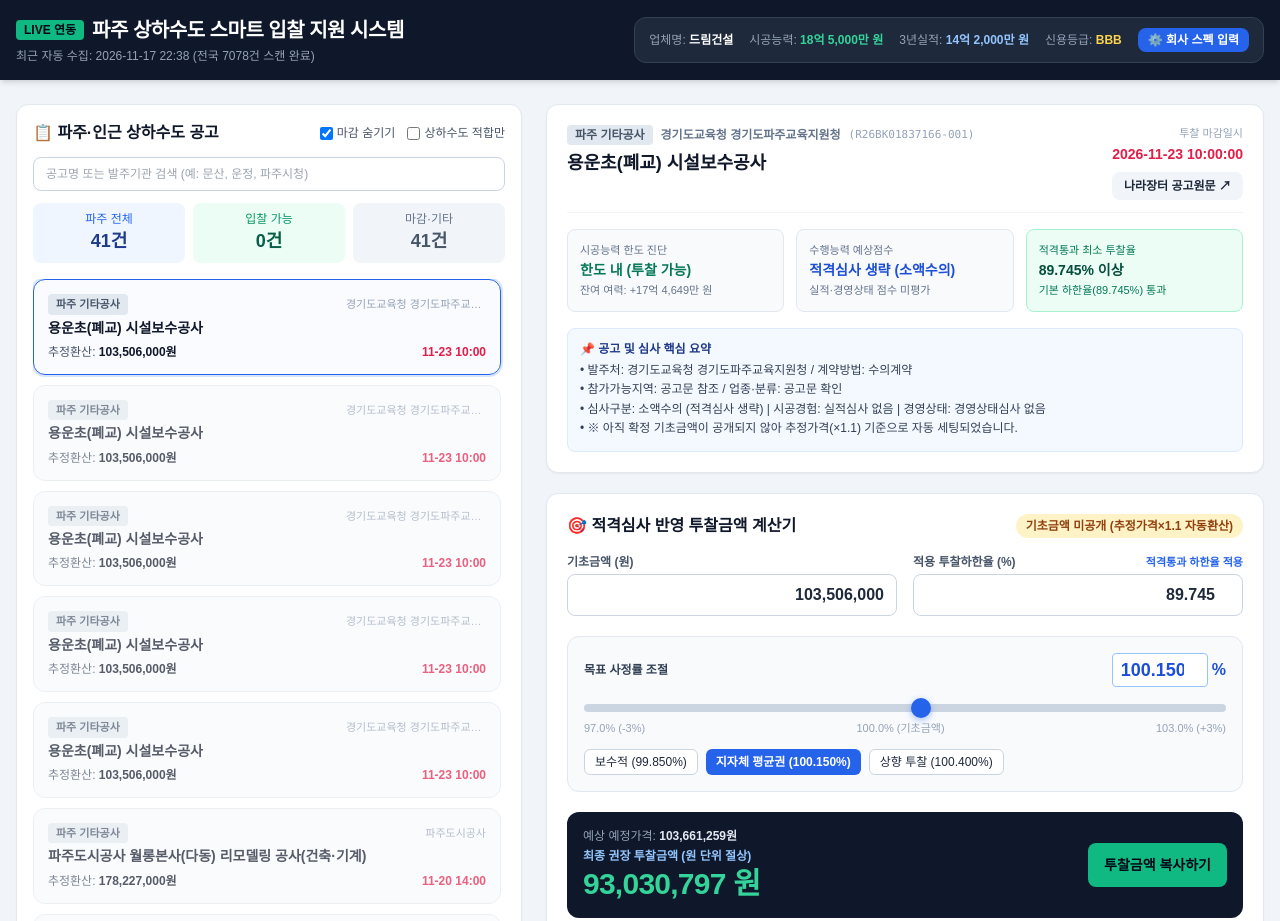
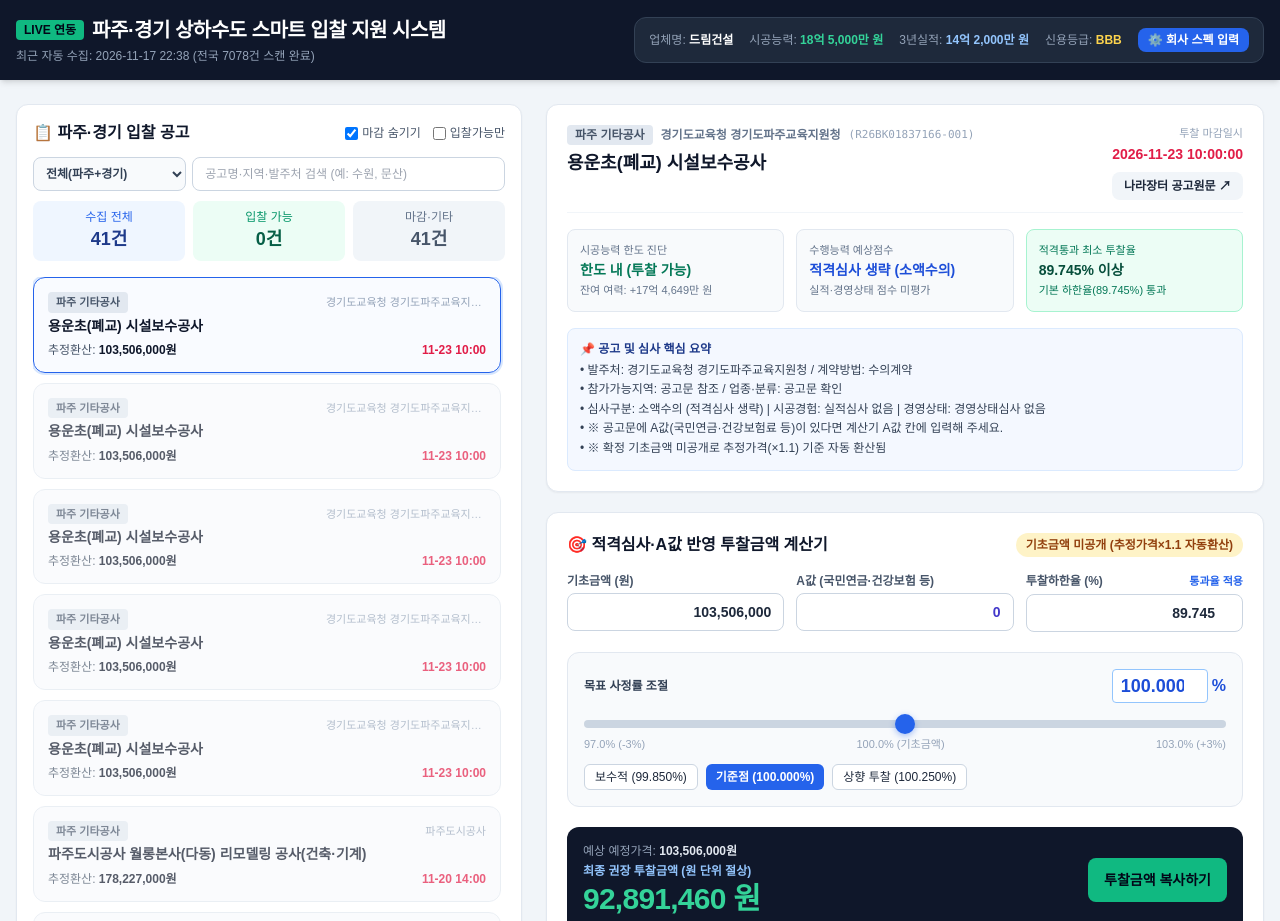
Before and after one commit to gateoneh92/waterbid-ai, a plain HTML site: page index.html in a window 1280 px wide. Shown: the top 921 px of the page. Drawn offline with nearby package versions, Linux system fonts and the light colour scheme; a web font is replaced by a local one.

Commit message:
Update titles and labels for clarity

```diff
--- a/index.html
+++ b/index.html
@@ -3,7 +3,7 @@
 <head>
   <meta charset="UTF-8" />
   <meta name="viewport" content="width=device-width, initial-scale=1.0" />
-  <title>파주 상하수도 맞춤형 입찰 분석 시스템</title>
+  <title>파주·경기 상하수도 맞춤형 입찰 분석 시스템</title>
   <script src="https://cdn.tailwindcss.com"></script>
   <style>
     @import url('https://cdn.jsdelivr.net/gh/orioncactus/pretendard/dist/web/static/pretendard.css');
@@ -22,7 +22,7 @@
       <div>
         <div class="flex items-center gap-2">
           <span id="statusBadge" class="bg-emerald-500 text-slate-950 text-xs font-extrabold px-2 py-0.5 rounded">LIVE 연동</span>
-          <h1 class="text-lg md:text-xl font-bold tracking-tight">파주 상하수도 스마트 입찰 지원 시스템</h1>
+          <h1 class="text-lg md:text-xl font-bold tracking-tight">파주·경기 상하수도 스마트 입찰 지원 시스템</h1>
         </div>
         <p id="lastUpdatedText" class="text-xs text-slate-400 mt-1">나라장터(G2B) 데이터 불러오는 중...</p>
       </div>
@@ -95,7 +95,7 @@
     <section class="lg:col-span-5 flex flex-col gap-4">
       <div class="bg-white rounded-xl shadow-sm border border-slate-200 p-4">
         <div class="flex flex-wrap items-center justify-between gap-2 mb-3">
-          <h2 class="font-bold text-base text-slate-900">📋 파주·인근 상하수도 공고</h2>
+          <h2 class="font-bold text-base text-slate-900">📋 파주·경기 입찰 공고</h2>
           <div class="flex items-center gap-3">
             <label class="inline-flex items-center gap-1 text-xs font-medium text-slate-600 cursor-pointer">
               <input type="checkbox" id="hideClosed" checked class="rounded text-blue-600 focus:ring-blue-500" />
@@ -103,17 +103,24 @@
             </label>
             <label class="inline-flex items-center gap-1 text-xs font-medium text-slate-600 cursor-pointer">
               <input type="checkbox" id="filterEligible" class="rounded text-blue-600 focus:ring-blue-500" />
-              상하수도 적합만
+              입찰가능만
             </label>
           </div>
         </div>
 
-        <input type="text" id="searchInput" placeholder="공고명 또는 발주기관 검색 (예: 문산, 운정, 파주시청)"
-          class="w-full text-xs border border-slate-300 rounded-lg px-3 py-2 mb-3 focus:outline-none focus:border-blue-500" />
+        <div class="grid grid-cols-3 gap-1.5 mb-2.5 text-xs">
+          <select id="areaFilter" class="col-span-1 border border-slate-300 rounded-lg px-2 py-2 bg-slate-50 font-semibold text-slate-700 focus:outline-none focus:border-blue-500">
+            <option value="all">전체(파주+경기)</option>
+            <option value="paju">파주 관내만</option>
+            <option value="gyeonggi">경기도 관외만</option>
+          </select>
+          <input type="text" id="searchInput" placeholder="공고명·지역·발주처 검색 (예: 수원, 문산)"
+            class="col-span-2 text-xs border border-slate-300 rounded-lg px-3 py-2 focus:outline-none focus:border-blue-500" />
+        </div>
 
         <div class="grid grid-cols-3 gap-2 mb-4 text-center">
           <div class="bg-blue-50 rounded-lg p-2">
-            <div class="text-xs text-blue-600 font-medium">파주 전체</div>
+            <div class="text-xs text-blue-600 font-medium">수집 전체</div>
             <div id="countTotal" class="text-lg font-extrabold text-blue-900">0건</div>
           </div>
           <div class="bg-emerald-50 rounded-lg p-2">
@@ -178,30 +185,35 @@
         </div>
       </div>
 
-      <!-- 투찰가 계산기 -->
+      <!-- 투찰가 계산기 (A값 반영) -->
       <div class="bg-white rounded-xl shadow-sm border border-slate-200 p-5">
         <div class="flex flex-wrap items-center justify-between gap-2 mb-4">
-          <h3 class="font-bold text-base text-slate-900">🎯 적격심사 반영 투찰금액 계산기</h3>
+          <h3 class="font-bold text-base text-slate-900">🎯 적격심사·A값 반영 투찰금액 계산기</h3>
           <span id="basePriceStatusBadge" class="text-xs font-semibold text-emerald-700 bg-emerald-50 px-2.5 py-1 rounded-full">
             확정 기초금액 반영됨
           </span>
         </div>
 
-        <div class="grid grid-cols-1 sm:grid-cols-2 gap-4 mb-5">
+        <div class="grid grid-cols-1 sm:grid-cols-3 gap-3 mb-5">
           <div>
             <label class="block text-xs font-semibold text-slate-600 mb-1">기초금액 (원)</label>
-            <input type="text" id="basePriceInput" value="200,000,000"
-              class="w-full font-bold text-right text-base border border-slate-300 rounded-lg px-3 py-2 focus:outline-none focus:border-blue-500" />
+            <input type="text" id="basePriceInput" value="387,700,000"
+              class="w-full font-bold text-right text-sm border border-slate-300 rounded-lg px-3 py-2 focus:outline-none focus:border-blue-500" />
+          </div>
+          <div>
+            <label class="block text-xs font-semibold text-slate-600 mb-1">A값 (국민연금·건강보험 등)</label>
+            <input type="text" id="aValueInput" value="0" placeholder="공고문 A값 입력"
+              class="w-full font-bold text-right text-sm text-indigo-700 border border-slate-300 rounded-lg px-3 py-2 focus:outline-none focus:border-blue-500" />
           </div>
           <div>
             <div class="flex items-center justify-between mb-1">
-              <label class="text-xs font-semibold text-slate-600">적용 투찰하한율 (%)</label>
+              <label class="text-xs font-semibold text-slate-600">투찰하한율 (%)</label>
               <button type="button" onclick="applyMinPassRate()" class="text-[11px] font-bold text-blue-600 hover:underline">
-                적격통과 하한율 적용
+                통과율 적용
               </button>
             </div>
             <input type="number" id="lowerRateInput" step="0.001" value="89.745"
-              class="w-full font-bold text-right text-base border border-slate-300 rounded-lg px-3 py-2 focus:outline-none focus:border-blue-500" />
+              class="w-full font-bold text-right text-sm border border-slate-300 rounded-lg px-3 py-2 focus:outline-none focus:border-blue-500" />
           </div>
         </div>
 
@@ -209,13 +221,13 @@
           <div class="flex items-center justify-between mb-2">
             <span class="text-xs font-bold text-slate-700">목표 사정률 조절</span>
             <div class="flex items-center gap-1">
-              <input type="number" id="rateNumberInput" step="0.005" min="97" max="103" value="100.150"
+              <input type="number" id="rateNumberInput" step="0.005" min="97" max="103" value="100.000"
                 class="w-24 text-right font-extrabold text-blue-700 text-lg bg-white border border-blue-300 rounded px-2 py-0.5" />
               <span class="font-bold text-blue-700">%</span>
             </div>
           </div>
 
-          <input type="range" id="rateSlider" min="97.000" max="103.000" step="0.005" value="100.150"
+          <input type="range" id="rateSlider" min="97.000" max="103.000" step="0.005" value="100.000"
             class="w-full h-2 bg-slate-300 rounded-lg appearance-none cursor-pointer my-2" />
 
           <div class="flex justify-between text-[11px] text-slate-400 mb-3">
@@ -228,18 +240,21 @@
             <button type="button" onclick="setRate(99.850)" class="text-xs bg-white hover:bg-slate-100 border border-slate-300 rounded-md px-2.5 py-1 font-medium">
               보수적 (99.850%)
             </button>
-            <button type="button" onclick="setRate(100.150)" class="text-xs bg-blue-600 hover:bg-blue-700 text-white rounded-md px-2.5 py-1 font-semibold">
-              지자체 평균권 (100.150%)
+            <button type="button" onclick="setRate(100.000)" class="text-xs bg-blue-600 hover:bg-blue-700 text-white rounded-md px-2.5 py-1 font-semibold">
+              기준점 (100.000%)
             </button>
-            <button type="button" onclick="setRate(100.400)" class="text-xs bg-white hover:bg-slate-100 border border-slate-300 rounded-md px-2.5 py-1 font-medium">
-              상향 투찰 (100.400%)
+            <button type="button" onclick="setRate(100.250)" class="text-xs bg-white hover:bg-slate-100 border border-slate-300 rounded-md px-2.5 py-1 font-medium">
+              상향 투찰 (100.250%)
             </button>
           </div>
         </div>
 
         <div class="bg-slate-900 text-white rounded-xl p-4 flex flex-col sm:flex-row sm:items-center justify-between gap-4">
           <div>
-            <div class="text-xs text-slate-400">예상 예정가격: <span id="expectedPriceText" class="text-slate-200 font-semibold">0원</span></div>
+            <div class="text-xs text-slate-400">
+              예상 예정가격: <span id="expectedPriceText" class="text-slate-200 font-semibold">0원</span>
+              <span id="aValueFormulaNote" class="text-indigo-300 ml-1"></span>
+            </div>
             <div class="text-xs text-blue-300 mt-1 font-semibold">최종 권장 투찰금액 (원 단위 절상)</div>
             <div id="finalBidText" class="text-2xl sm:text-3xl font-extrabold text-emerald-400 tracking-tight mt-0.5">0 원</div>
           </div>
@@ -286,15 +301,15 @@
     let currentCompany = { ...defaultCompany };
     let allBids = [];
     let selectedBid = null;
-    let lastDrawnRate = 100.120;
+    let lastDrawnRate = 100.000;
 
     const fallbackBids = [{
-      id: "SAMPLE-001", bidNo: "20261117001-00",
-      title: "[샘플] 문산읍 선유리 일원 노후 상수관로 정비공사",
-      agency: "파주시청 상하수도과", region: "경기도 파주시", mainField: "상하수도설비공사",
-      presmptPrice: 258636363, basePrice: 284500000, isEstimatedBase: false,
-      lowerRate: 89.745, contractMethod: "제한경쟁", deadline: "2026-11-24 10:00",
-      isClosed: false, url: "https://www.g2b.go.kr", isWater: true
+      id: "R26BK01823121-000", bidNo: "R26BK01823121-000",
+      title: "[샘플] 중로2-291호선 노후 하수관로 교체공사",
+      agency: "경기도 수원시 권선구", region: "경기도", mainField: "상하수도설비공사",
+      presmptPrice: 352454546, basePrice: 387700000, aValue: 31611896, isEstimatedBase: false,
+      lowerRate: 89.745, contractMethod: "제한경쟁", deadline: "2026-11-19 10:00",
+      isClosed: false, url: "https://www.g2b.go.kr", isWater: true, isPajuLocal: false
     }];
 
     const formatNum = num => Math.round(num).toLocaleString('ko-KR');
@@ -380,6 +395,7 @@
       const r = String(bid.region || "").trim();
       const regionAllowed = !r || r === "공고문 참조" || r.includes("파주") || r.includes("경기") || r.includes("전국");
       const eligible = bid.isWater && regionAllowed && qual.withinCapacity && qual.qualPass && !isClosed;
+      const areaPrefix = bid.isPajuLocal ? "파주" : "경기";
 
       const [badge, badgeColor] =
         isClosed ? ["투찰마감", "bg-slate-200 text-slate-500"] :
@@ -387,15 +403,16 @@
         !bid.isWater ? ["파주 기타공사", "bg-slate-200 text-slate-600"] :
         !qual.withinCapacity ? ["시공능력 초과", "bg-rose-100 text-rose-700"] :
         !qual.qualPass ? ["적격점수 미달", "bg-rose-100 text-rose-700"] :
-        qual.evalTier.includes("소액수의") ? ["상하수도 · 소액수의", "bg-blue-100 text-blue-800"] :
-        qual.deficit > 0 ? ["상하수도 · 투찰상향", "bg-amber-100 text-amber-800"] :
-        ["상하수도 · 추천", "bg-emerald-100 text-emerald-800"];
+        qual.evalTier.includes("소액수의") ? [`${areaPrefix} · 소액수의`, "bg-blue-100 text-blue-800"] :
+        qual.deficit > 0 ? [`${areaPrefix} · 투찰상향`, "bg-amber-100 text-amber-800"] :
+        [`${areaPrefix} · 입찰가능`, "bg-emerald-100 text-emerald-800"];
 
       const summary = [
         `• 발주처: ${bid.agency} / 계약방법: ${method}`,
         `• 참가가능지역: ${bid.region} / 업종·분류: ${bid.mainField}`,
         `• 심사구분: ${qual.evalTier} | 시공경험: ${qual.expDetail} | 경영상태: ${qual.mgmtDetail}`,
-        bid.isEstimatedBase ? "• ※ 아직 확정 기초금액이 공개되지 않아 추정가격(×1.1) 기준으로 자동 세팅되었습니다." : ""
+        bid.aValue > 0 ? `• 자동 확인된 A값 합계: ${formatNum(bid.aValue)}원 (계산기 자동 반영됨)` : "• ※ 공고문에 A값(국민연금·건강보험료 등)이 있다면 계산기 A값 칸에 입력해 주세요.",
+        bid.isEstimatedBase ? "• ※ 확정 기초금액 미공개로 추정가격(×1.1) 기준 자동 환산됨" : ""
       ].filter(Boolean).join("\n");
 
       return { ...bid, isClosed, qual, eligible, badge, badgeColor, summary };
@@ -439,11 +456,13 @@
     function getFilteredBids() {
       const hideClosed = $('hideClosed').checked;
       const onlyEligible = $('filterEligible').checked;
+      const area = $('areaFilter').value;
       const kw = $('searchInput').value.trim().toLowerCase();
       return allBids.filter(b =>
         (!hideClosed || !b.isClosed) &&
         (!onlyEligible || b.eligible) &&
-        (!kw || `${b.title} ${b.agency} ${b.region}`.toLowerCase().includes(kw))
+        (area === "all" || (area === "paju" ? b.isPajuLocal : !b.isPajuLocal)) &&
+        (!kw || `${b.title} ${b.agency} ${b.region} ${b.bidNo}`.toLowerCase().includes(kw))
       );
     }
 
@@ -451,6 +470,7 @@
       allBids = allBids.map(evaluateBidClient).sort((a, b) =>
         (Number(a.isClosed) - Number(b.isClosed)) ||
         (Number(b.eligible) - Number(a.eligible)) ||
+        (Number(b.isPajuLocal) - Number(a.isPajuLocal)) ||
         (Number(b.isWater) - Number(a.isWater)) ||
         b.bidNo.localeCompare(a.bidNo)
       );
@@ -470,7 +490,7 @@
       const filtered = getFilteredBids();
       const listEl = $('bidList');
       if (!filtered.length) {
-        listEl.innerHTML = `<div class="text-center py-10 text-xs text-slate-400 bg-slate-50 rounded-xl border border-dashed border-slate-200">선택한 필터 조건에 해당하는 공고가 없습니다.<br/>상단 체크박스를 해제하면 전체 공고를 볼 수 있습니다.</div>`;
+        listEl.innerHTML = `<div class="text-center py-10 text-xs text-slate-400 bg-slate-50 rounded-xl border border-dashed border-slate-200">선택한 필터 조건에 해당하는 공고가 없습니다.<br/>상단 필터를 변경하면 다른 공고를 볼 수 있습니다.</div>`;
         return;
       }
 
@@ -483,7 +503,7 @@
           <div onclick="selectBid('${bid.id}')" class="p-3.5 rounded-xl border transition cursor-pointer ${style}">
             <div class="flex items-center justify-between gap-2 mb-1">
               <span class="text-[11px] font-bold px-2 py-0.5 rounded ${bid.badgeColor}">${bid.badge}</span>
-              <span class="text-[11px] text-slate-400 font-medium truncate max-w-[140px]">${bid.agency}</span>
+              <span class="text-[11px] text-slate-400 font-medium truncate max-w-[160px]">${bid.agency}</span>
             </div>
             <div class="font-bold text-sm text-slate-900 mb-1.5 leading-snug">${bid.title}</div>
             <div class="flex items-center justify-between text-xs text-slate-600">
@@ -527,6 +547,7 @@
       $('basePriceStatusBadge').className = `text-xs font-semibold px-2.5 py-1 rounded-full ${selectedBid.isEstimatedBase ? 'text-amber-800 bg-amber-100' : 'text-emerald-700 bg-emerald-50'}`;
 
       $('basePriceInput').value = formatNum(selectedBid.basePrice);
+      $('aValueInput').value = formatNum(selectedBid.aValue || 0);
       $('lowerRateInput').value = q.minPassBidRate.toFixed(3);
       calculateBid();
     }
@@ -539,11 +560,18 @@
 
     function calculateBid() {
       const base = parseNum($('basePriceInput').value);
+      const aVal = parseNum($('aValueInput').value);
       const lower = parseFloat($('lowerRateInput').value) || 0;
       const rate = parseFloat($('rateNumberInput').value) || 100;
+
       const expected = Math.round(base * (rate / 100));
+      const finalBid = aVal > 0
+        ? Math.ceil((expected - aVal) * (lower / 100) + aVal)
+        : Math.ceil(expected * (lower / 100));
+
       $('expectedPriceText').textContent = `${formatNum(expected)}원`;
-      $('finalBidText').textContent = `${formatNum(Math.ceil(expected * (lower / 100)))} 원`;
+      $('aValueFormulaNote').textContent = aVal > 0 ? `(A값 ${formatNum(aVal)}원 반영)` : '';
+      $('finalBidText').textContent = `${formatNum(finalBid)} 원`;
     }
 
     function setRate(val) {
@@ -598,15 +626,15 @@
         currentCompany = { ...defaultCompany };
       }
 
-      ['inputCompCap', 'inputCompPerf', 'basePriceInput'].forEach(id => {
+      ['inputCompCap', 'inputCompPerf', 'basePriceInput', 'aValueInput'].forEach(id => {
         $(id).addEventListener('input', e => {
           const n = parseNum(e.target.value);
           e.target.value = n ? formatNum(n) : '';
-          if (id === 'basePriceInput') calculateBid();
+          if (id === 'basePriceInput' || id === 'aValueInput') calculateBid();
         });
       });
 
-      ['hideClosed', 'filterEligible'].forEach(id => $(id).addEventListener('change', renderBidList));
+      ['hideClosed', 'filterEligible', 'areaFilter'].forEach(id => $(id).addEventListener('change', renderBidList));
       $('searchInput').addEventListener('input', renderBidList);
       $('lowerRateInput').addEventListener('input', calculateBid);
       $('rateSlider').addEventListener('input', e => setRate(e.target.value));
```
